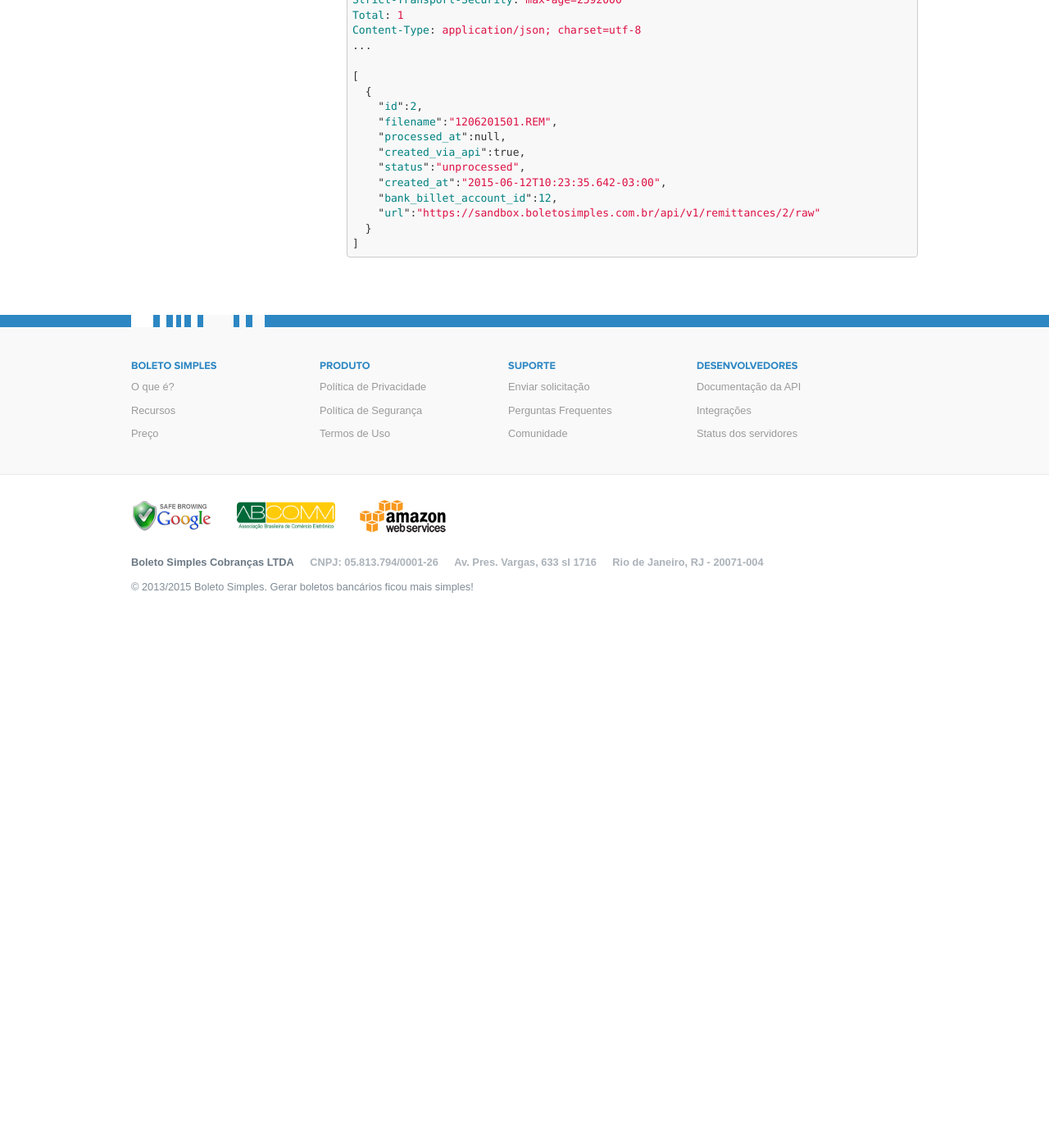
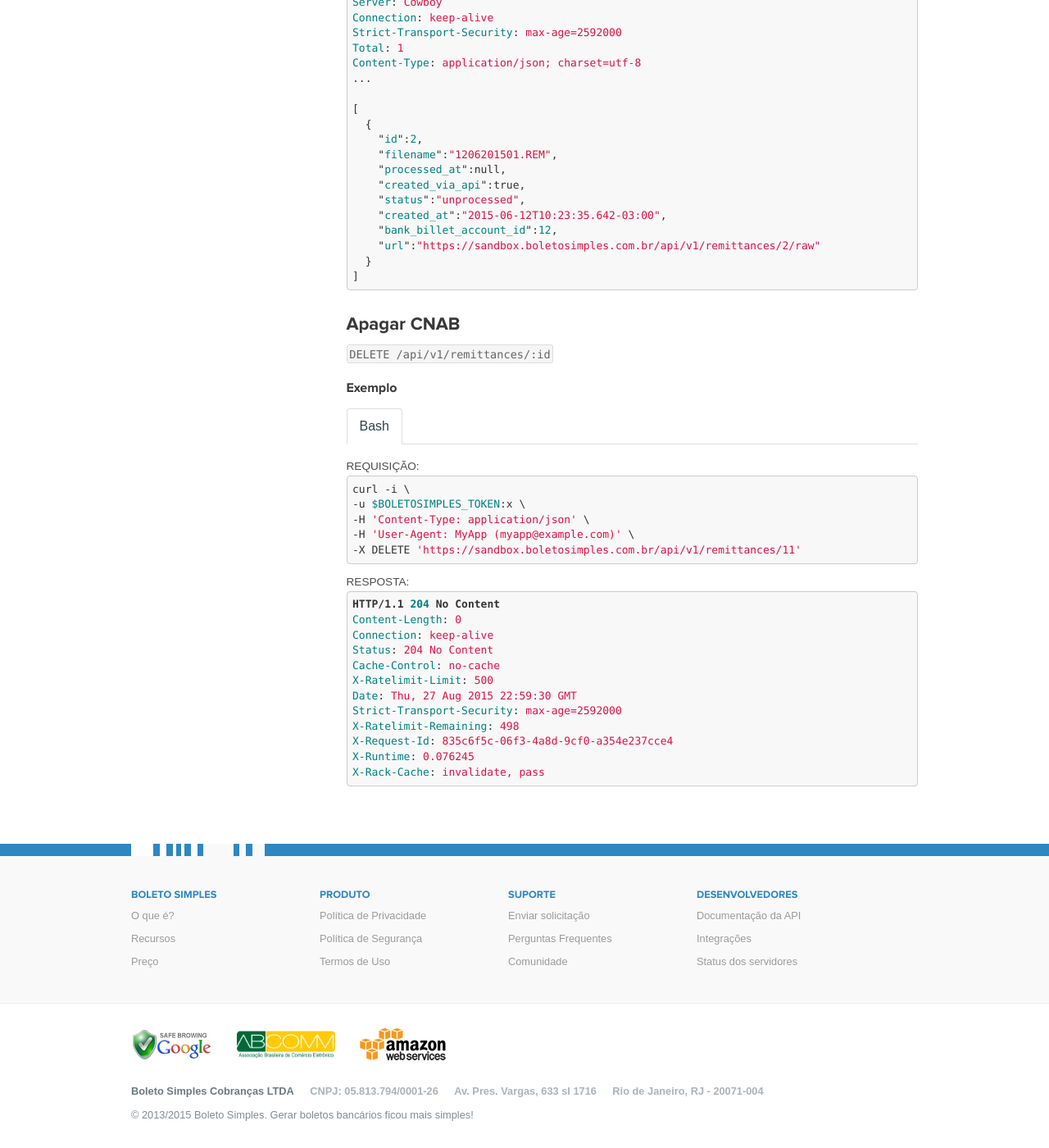
Before and after one commit to BoletoSimples/boletosimples-docs, a Jekyll site: the page built from reference/v1/remittances/index.md, in a window 1280 px wide and 1400 px high, scrolled down 3675 px. Shown: the whole window at 82% size. Built offline with Jekyll 4.4.1, drawn with Linux system fonts in a browser that asks for light colours; before the commit the page ends 4430 px from its top, so only the background shows below that; some of the changed text lies outside the part shown.

Commit message:
add destroy endpoint to remittance

```diff
--- a/reference/v1/remittances/index.md
+++ b/reference/v1/remittances/index.md
@@ -12,6 +12,7 @@ breadcrumb: CNAB (Remessa)
 | [POST /api/v1/remittances](#criar-cnab) | Criar CNAB
 | [GET /api/v1/remittances/:id](#informaes-do-cnab) | Informações do CNAB
 | [GET /api/v1/remittances](#listar-cnabs) | Listar CNABs
+| [DELETE /api/v1/remittances/:id](#apagar-cnab) | Apagar CNAB
 
 ### Modelo de Dados
 
@@ -523,3 +524,104 @@ Próxima Página: https://sandbox.boletosimples.com.br/api/v1/remittances?page=2
 </pre>
   </div> -->
 </div>
+
+### Apagar CNAB
+
+`DELETE /api/v1/remittances/:id`
+
+#### Exemplo
+
+<ul class="nav nav-tabs" role="tablist">
+  <li class="active"><a href="#bash3" role="tab" data-toggle="tab">Bash</a></li>
+  <!-- <li><a href="#ruby3" role="tab" data-toggle="tab">Ruby</a></li> -->
+  <!-- <li><a href="#php3" role="tab" data-toggle="tab">PHP</a></li> -->
+</ul>
+
+<div class="tab-content">
+  <div class="tab-pane active" id="bash3">
+    <small>Requisição:</small>
+
+<pre class="bash">
+curl -i \
+-u $BOLETOSIMPLES_TOKEN:x \
+-H 'Content-Type: application/json' \
+-H 'User-Agent: MyApp (myapp@example.com)' \
+-X DELETE 'https://sandbox.boletosimples.com.br/api/v1/remittances/11'
+</pre>
+
+    <small>Resposta:</small>
+
+<pre class="http">
+HTTP/1.1 204 No Content
+Content-Length: 0
+Connection: keep-alive
+Status: 204 No Content
+Cache-Control: no-cache
+X-Ratelimit-Limit: 500
+Date: Thu, 27 Aug 2015 22:59:30 GMT
+Strict-Transport-Security: max-age=2592000
+X-Ratelimit-Remaining: 498
+X-Request-Id: 835c6f5c-06f3-4a8d-9cf0-a354e237cce4
+X-Runtime: 0.076245
+X-Rack-Cache: invalidate, pass
+</pre>
+  </div>
+  <!-- <div class="tab-pane" id="ruby3">
+    <small>Requisição:</small>
+
+<pre class="ruby">
+@bank_billet_account = BoletoSimples::BankBilletAccount.find(4)
+ap @bank_billet_account.attributes
+</pre>
+
+    <small>Resposta:</small>
+
+<pre class="ruby">
+{
+    "bank_contract_slug" => "sicoob-02",
+       "next_our_number" => "0000001",
+         "agency_number" => "4327",
+          "agency_digit" => "3",
+        "account_number" => "00003666",
+         "account_digit" => "8",
+                "extra1" => "1234567",
+          "extra1_digit" => nil,
+                "extra2" => nil,
+          "extra2_digit" => nil,
+                    "id" => 3
+}
+</pre>
+  </div> -->
+  <!-- <div class="tab-pane" id="php3">
+    <small>Requisição:</small>
+
+<pre class="php">
+$bank_billet_account = BoletoSimples\bank_billet_account::find(66);
+print_r($bank_billet_account->attributes());
+</pre>
+
+    <small>Resposta:</small>
+
+<pre class="php">
+Array
+(
+    [id] => 66
+    [city_name] => Rio de Janeiro
+    [person_name] => Joao da Silva
+    [address] => Rua quinhentos
+    [address_complement] => Sala 4
+    [address_number] => 111
+    [mobile_number] =>
+    [cnpj_cpf] => 860.196.915-19
+    [email] => carteira@example.com
+    [neighborhood] => bairro
+    [person_type] => individual
+    [phone_number] => 2112123434
+    [zipcode] => 12312-123
+    [mobile_local_code] =>
+    [state] => RJ
+    [created_via_api] => 1
+)
+</pre>
+  </div> -->
+</div>
```
